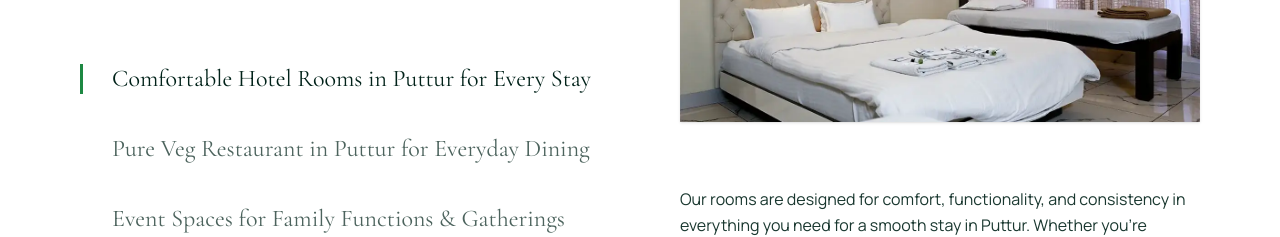
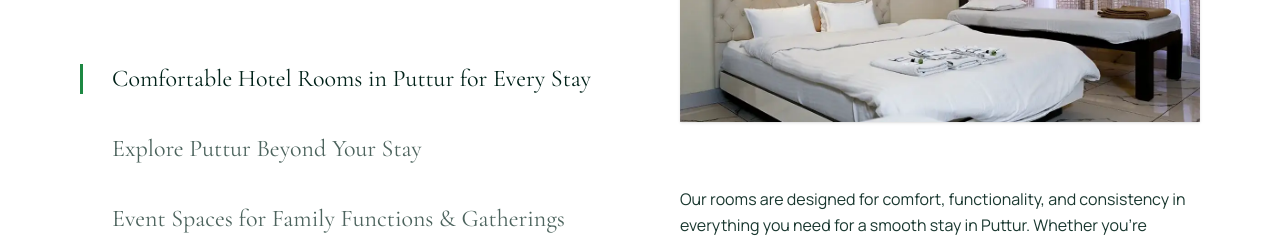
Before and after one commit to padivals/website, a Next.js app: page / in a window 1280 px wide. Shown: the part 1580-1817 px from the top of the page. Built offline with nearby package versions, Linux system fonts and the light colour scheme; no server answers.

Commit message:
ui fixes

```diff
--- a/src/components/sections/BestHotelSection.tsx
+++ b/src/components/sections/BestHotelSection.tsx
@@ -3,6 +3,7 @@
 import React, { useState } from 'react';
 import Image from 'next/image';
 import { motion, AnimatePresence } from 'framer-motion';
+import { title } from 'process';
 
 const TABS_CONTENT = [
     {
@@ -10,9 +11,14 @@ const TABS_CONTENT = [
         description: "Our rooms are designed for comfort, functionality, and consistency in everything you need for a smooth stay in Puttur. Whether you're visiting for a short trip, business travel, or a temple visit, each room offers clean interiors, effective air conditioning, high-speed Wi-Fi, and essential amenities that work without hassle. With a location near Puttur Main Road, getting in and out is easy, making your stay practical from check-in to checkout. ",
         image: "/bestHotelImg/11.webp"
     },
+    // {
+    //     title: "Pure Veg Restaurant in Puttur for Everyday Dining ",
+    //     description: "At Padival’s Palara, we serve pure vegetarian food that is simple, fresh, and consistent. Our menu focuses on familiar, satisfying meals that work for families, travellers, and daily dining. Whether it’s breakfast, lunch, or dinner, the experience is built around clean preparation, reliable taste, and a comfortable space where you can enjoy your meal without overcomplication. ",
+    //     image: "/bestHotelImg/2.webp"
+    // },
     {
-        title: "Pure Veg Restaurant in Puttur for Everyday Dining ",
-        description: "At Padival’s Palara, we serve pure vegetarian food that is simple, fresh, and consistent. Our menu focuses on familiar, satisfying meals that work for families, travellers, and daily dining. Whether it’s breakfast, lunch, or dinner, the experience is built around clean preparation, reliable taste, and a comfortable space where you can enjoy your meal without overcomplication. ",
+        title:"Explore Puttur Beyond Your Stay",
+        description: "At The Padival Grand, you’re surrounded by places that reflect the culture, nature, and everyday charm of Puttur. From historic temples and peaceful parks to scenic hill views and natural springs, each attraction offers a different side of the region. Whether you’re travelling with family, visiting for a short getaway, or simply exploring at your own pace, these nearby destinations make your stay more connected, relaxed, and memorable.",
         image: "/bestHotelImg/2.webp"
     },
     {
```
